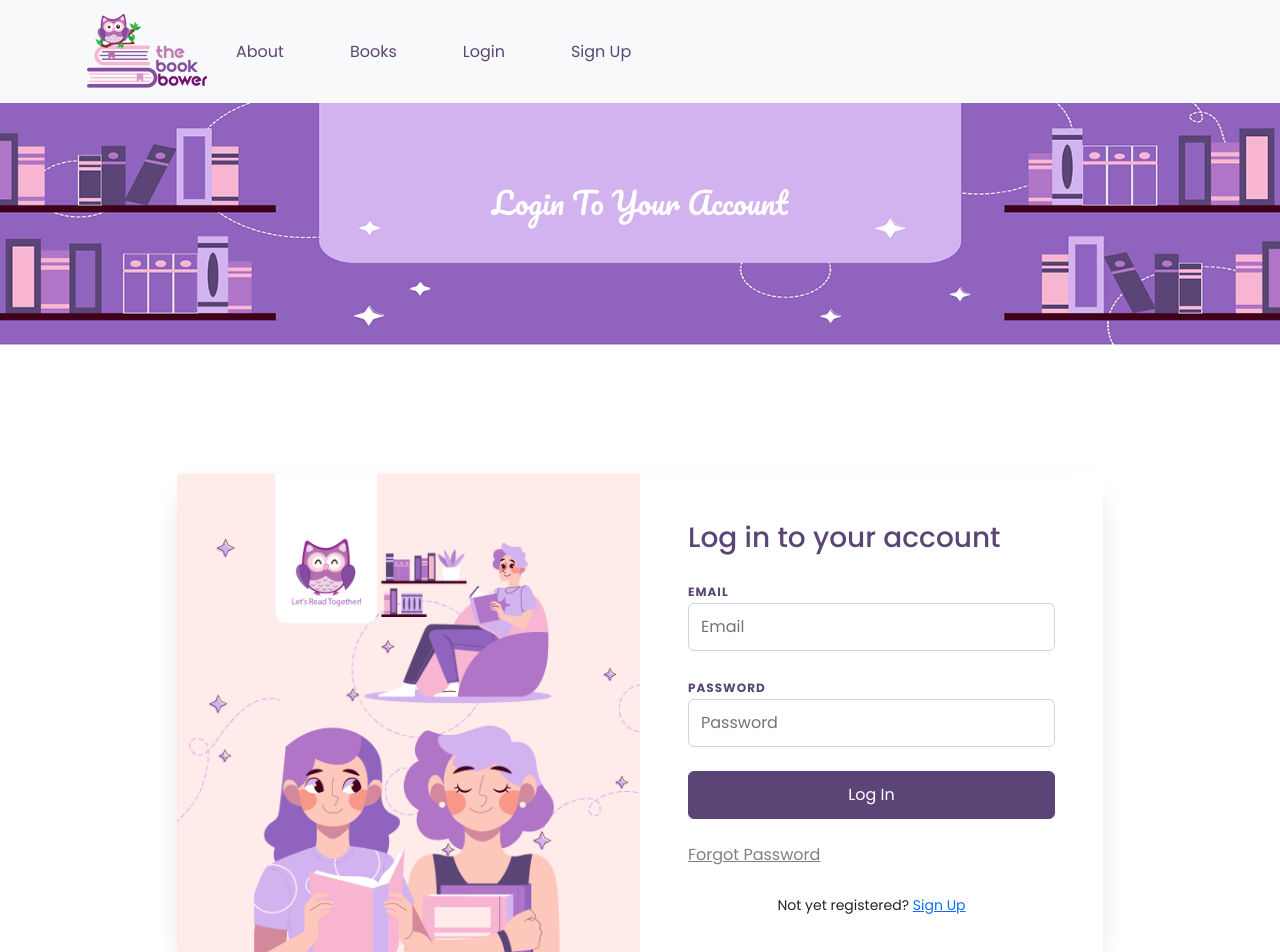
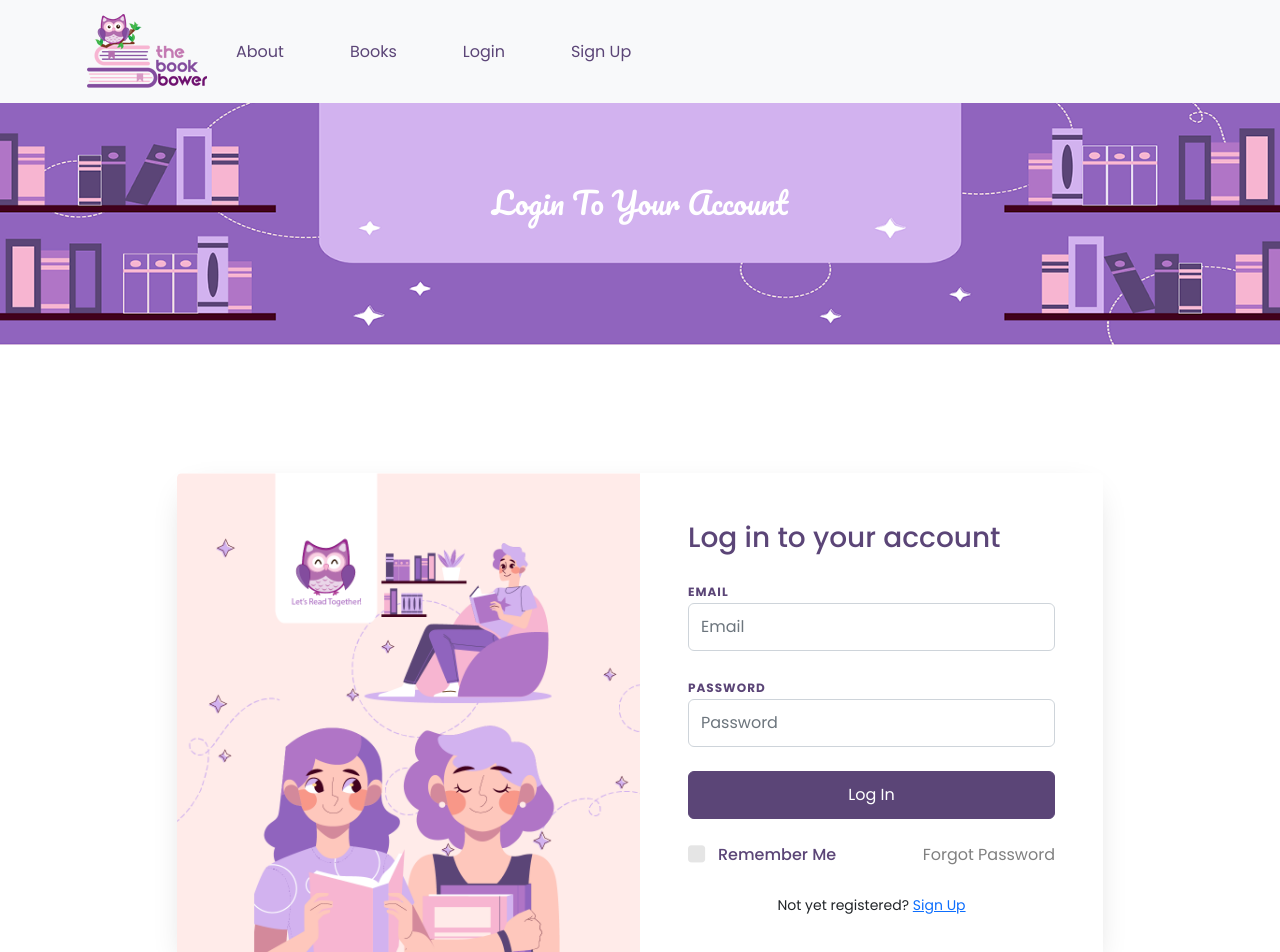
Before and after one commit to buniagj/TheBookBower-Front-End-, a React (Vite) app: page /login in a window 1280 px wide. Shown: the top 952 px of the page. Built offline with nearby package versions, Linux system fonts and the light colour scheme.

Commit message:
Login page Update

```diff
--- a/index.html
+++ b/index.html
@@ -4,6 +4,7 @@
     <meta charset="UTF-8" />
     <link rel="icon" type="image/png" href="./src/assets/the-book-bower-favicon.png" />
     <meta name="viewport" content="width=device-width, initial-scale=1.0" />
+    <link rel="stylesheet" href="https://stackpath.bootstrapcdn.com/font-awesome/4.7.0/css/font-awesome.min.css">
     <title>The Book Bower</title>
   </head>
   <body>
--- a/src/pages/Auth/Login.css
+++ b/src/pages/Auth/Login.css
@@ -84,7 +84,13 @@
   font-weight: 700;
 }
 .form-group a {
-    color: gray; }
+  color: gray;
+  text-decoration: none;
+}
+
+.form-group a:hover {
+  color: #5b4577;
+}
 
 .form-control {
   height: 48px;
@@ -112,15 +118,70 @@
   color: #fff !important;
 }
 
-.btn.btn-primary:hover {
-        border: 1px solid #5b4577;
-        background: transparent;
+.checkbox-wrap {
+  display: block;
+  position: relative;
+  padding-left: 30px;
+  margin-bottom: 12px;
+  cursor: pointer;
+  font-size: 16px;
+  font-weight: 500;
+  -webkit-user-select: none;
+  -moz-user-select: none;
+  -ms-user-select: none;
+  user-select: none; }
+
+/* Hide the browser's default checkbox */
+.checkbox-wrap input {
+  position: absolute;
+  opacity: 0;
+  cursor: pointer;
+  height: 0;
+  width: 0; }
+
+/* Create a custom checkbox */
+.checkmark {
+  position: absolute;
+  top: 0;
+  left: 0; }
+
+/* Create the checkmark/indicator (hidden when not checked) */
+.checkmark:after {
+  content: "\f0c8";
+  font-family: "FontAwesome";
+  position: absolute;
+  color: rgba(0, 0, 0, 0.1);
+  font-size: 20px;
+  margin-top: -4px;
+  -webkit-transition: 0.3s;
+  -o-transition: 0.3s;
+  transition: 0.3s; }
+
+@media (prefers-reduced-motion: reduce) {
+.checkmark:after {
+  -webkit-transition: none;
+  -o-transition: none;
+  transition: none; }
+}
+
+/* Show the checkmark when checked */
+.checkbox-wrap input:checked ~ .checkmark:after {
+  display: block;
+  content: "\f14a";
+  font-family: "FontAwesome";
+  color: rgba(0, 0, 0, 0.2); }
+
+/* Style the checkmark/indicator */
+.checkbox-primary {
   color: #5b4577; }
-      .btn.btn-primary.btn-outline-primary {
-        border: 1px solid #5b4577;
-        background: transparent;
+  .checkbox-primary input:checked ~ .checkmark:after {
     color: #5b4577; }
-        .btn.btn-primary.btn-outline-primary:hover {
-          border: 1px solid transparent;
-          background: #5b4577;
-          color: #fff; }
+
+@media (min-width: 768px) {
+.text-md-left {
+  text-align: left !important; }
+.text-md-right {
+  text-align: right !important; }
+.text-md-center {
+  text-align: center !important; }
+}
--- a/src/pages/Auth/Login.jsx
+++ b/src/pages/Auth/Login.jsx
@@ -71,6 +71,12 @@ function Login() {
                       <button type="submit" className="form-control btn btn-primary rounded submit px-3">Log In</button>
                     </div>
                     <div className="form-group d-md-flex">
+                      <div className="w-50 text-left">
+                        <label className="checkbox-wrap checkbox-primary mb-0">Remember Me
+                          <input type="checkbox"></input>
+                          <span className="checkmark"></span>
+                        </label>
+                      </div>
                       <div className="w-50 text-md-right">
                         <a href="#">Forgot Password</a>
                       </div>
```
Lines whose indentation alone changed are shown as unchanged.
